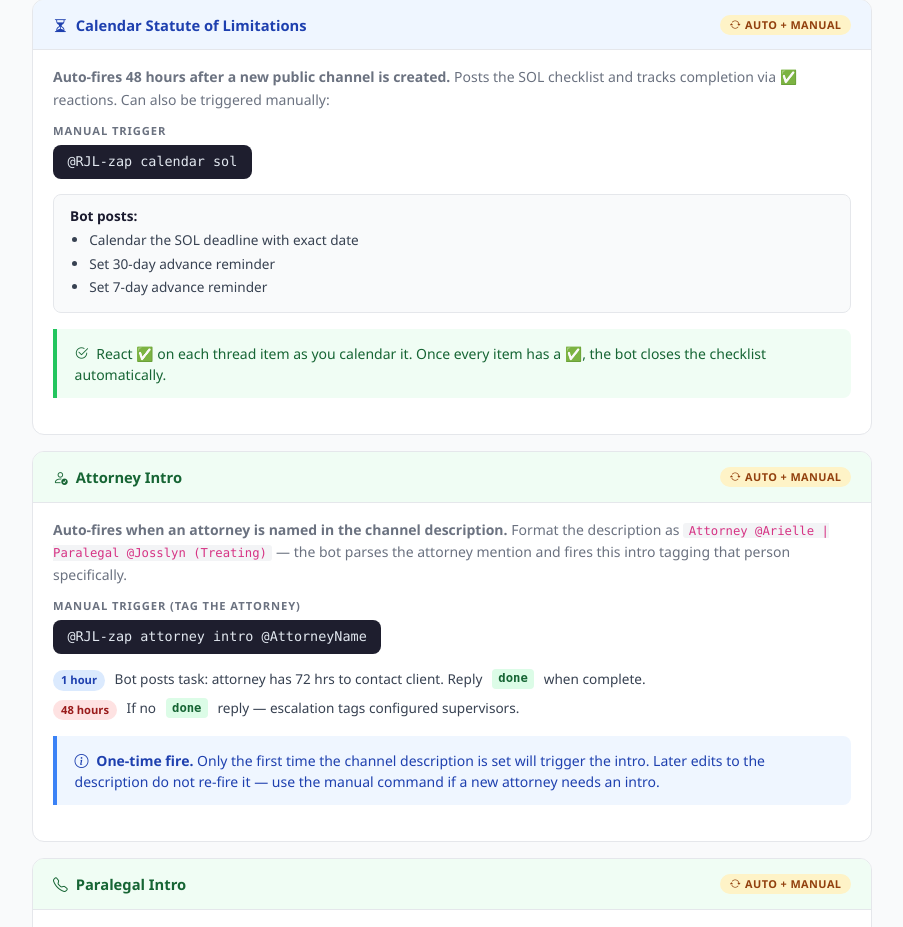
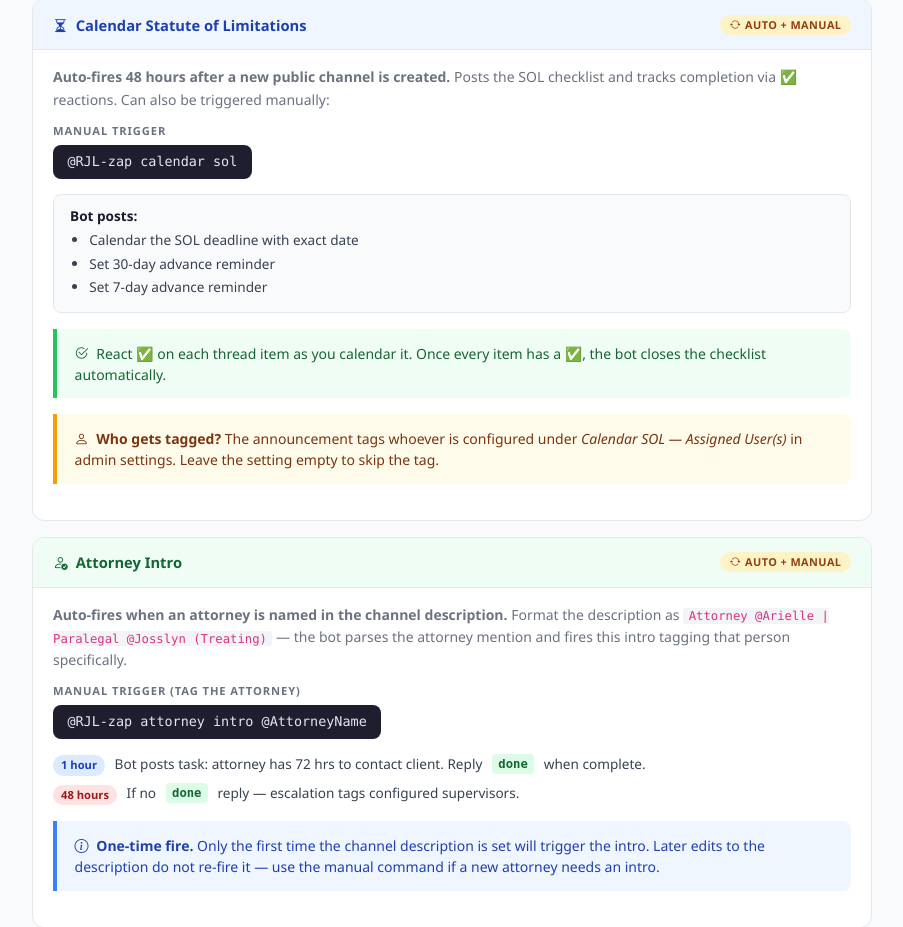
Before and after one commit to david-ramosjames/rjl-zap, a Flask app: page / in a window 1280 px wide. Shown: the part 5350-6277 px from the top of the page, without its empty margins (188-1091 px from the left). Run offline with Flask 3, Linux system fonts and the light colour scheme; data that the repository does not hold is empty.

Commit message:
Tag configured users in the Calendar SOL announcement
The SOL trigger posted ":rotating_light: Calendar Statute of Limitations
— please confirm the SOL is calendared" with no @-mentions, so nobody
got pinged when the checklist auto-fired 48 hrs after channel creation.

- TriggerConfig grows an optional mentions_setting_key field.
- calendar_sol now declares mentions_setting_key="calendar_sol_user_ids"
  and embeds a {mentions} placeholder in the announcement.
- New _render_trigger_announcement helper substitutes the placeholder
  with the user IDs from the admin setting; pass-through for triggers
  that don't use it.
- Both _auto_start_trigger_workflow (auto-fire) and _start_workflow
  (manual @RJL-zap calendar sol) render through the helper.
- New admin setting "Calendar SOL — Assigned User(s)". Empty = no tag.
- FAQ Calendar SOL card documents the new setting.

https://claude.ai/code/session_01QMtP5CaQsZY3iwZ8ce5itC

```diff
--- a/config.py
+++ b/config.py
@@ -8,6 +8,7 @@ class TriggerConfig:
     phrase: str            # case-insensitive substring match against the @-mention text
     announcement: str      # parent message posted as a thread reply
     items: List[str]       # checklist items, each posted as its own thread reply
+    mentions_setting_key: str = ""  # admin setting whose user IDs replace {mentions} in `announcement`
 
 
 TRIGGERS: Dict[str, TriggerConfig] = {
@@ -46,12 +47,13 @@ TRIGGERS: Dict[str, TriggerConfig] = {
     "calendar_sol": TriggerConfig(
         name="calendar_sol",
         phrase="calendar sol",
-        announcement=":rotating_light: *Calendar Statute of Limitations* — please confirm the SOL is calendared",
+        announcement=":rotating_light: *Calendar Statute of Limitations* — {mentions} please confirm the SOL is calendared",
         items=[
             ":date: Calendar Statute of Limitations deadline (note the exact date in the case file)",
             ":date: Set calendar reminder 30 days before SOL",
             ":date: Set calendar reminder 7 days before SOL",
         ],
+        mentions_setting_key="calendar_sol_user_ids",
     ),
 }
 
--- a/templates/index.html
+++ b/templates/index.html
@@ -803,6 +803,11 @@
           <i class="bi bi-check2-circle me-1"></i>
           React ✅ on each thread item as you calendar it. Once every item has a ✅, the bot closes the checklist automatically.
         </div>
+
+        <div class="callout amber mt-2">
+          <i class="bi bi-person me-1"></i>
+          <strong>Who gets tagged?</strong> The announcement tags whoever is configured under <em>Calendar SOL — Assigned User(s)</em> in admin settings. Leave the setting empty to skip the tag.
+        </div>
       </div>
     </div>
 
--- a/web.py
+++ b/web.py
@@ -31,6 +31,14 @@ SETTINGS = [
         "key": "doc_verification_escalation_user_ids",
         "label": "Document Verification — Escalation Contacts",
         "help": "Tagged in the 24-hour reminder if no 'verified' reply. Comma-separated.",
+    },
+    {
+        "key": "calendar_sol_user_ids",
+        "label": "Calendar SOL — Assigned User(s)",
+        "help": "Tagged in the SOL announcement when the Calendar Statute "
+                "of Limitations checklist auto-fires (48 hrs after channel "
+                "creation) or is triggered manually. Comma-separated. "
+                "Leave empty to omit the tag.",
     },
     {
         "key": "case_setup_participant_user_ids",
```
Also changed, not shown: app.py (+14 -2 lines).
